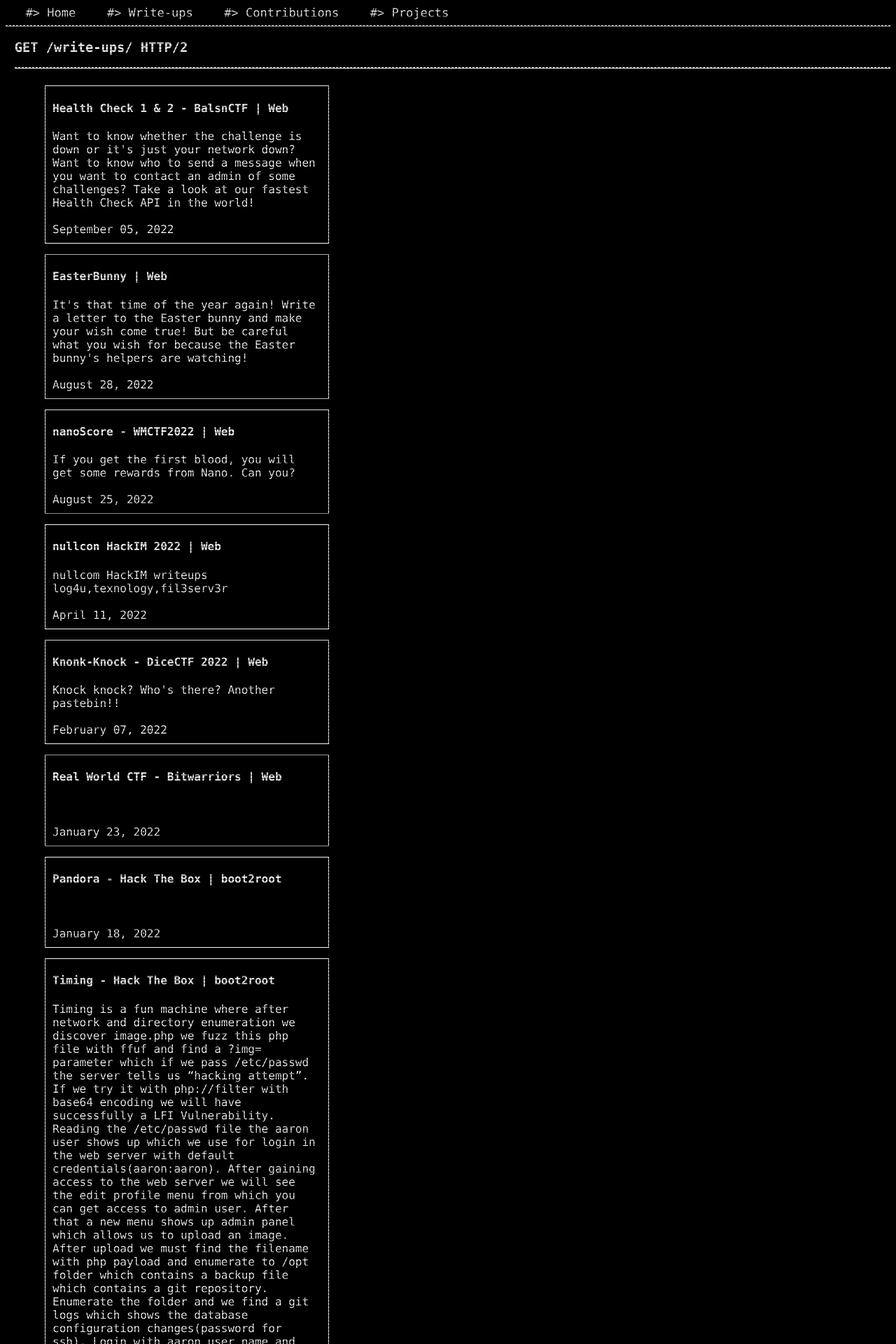
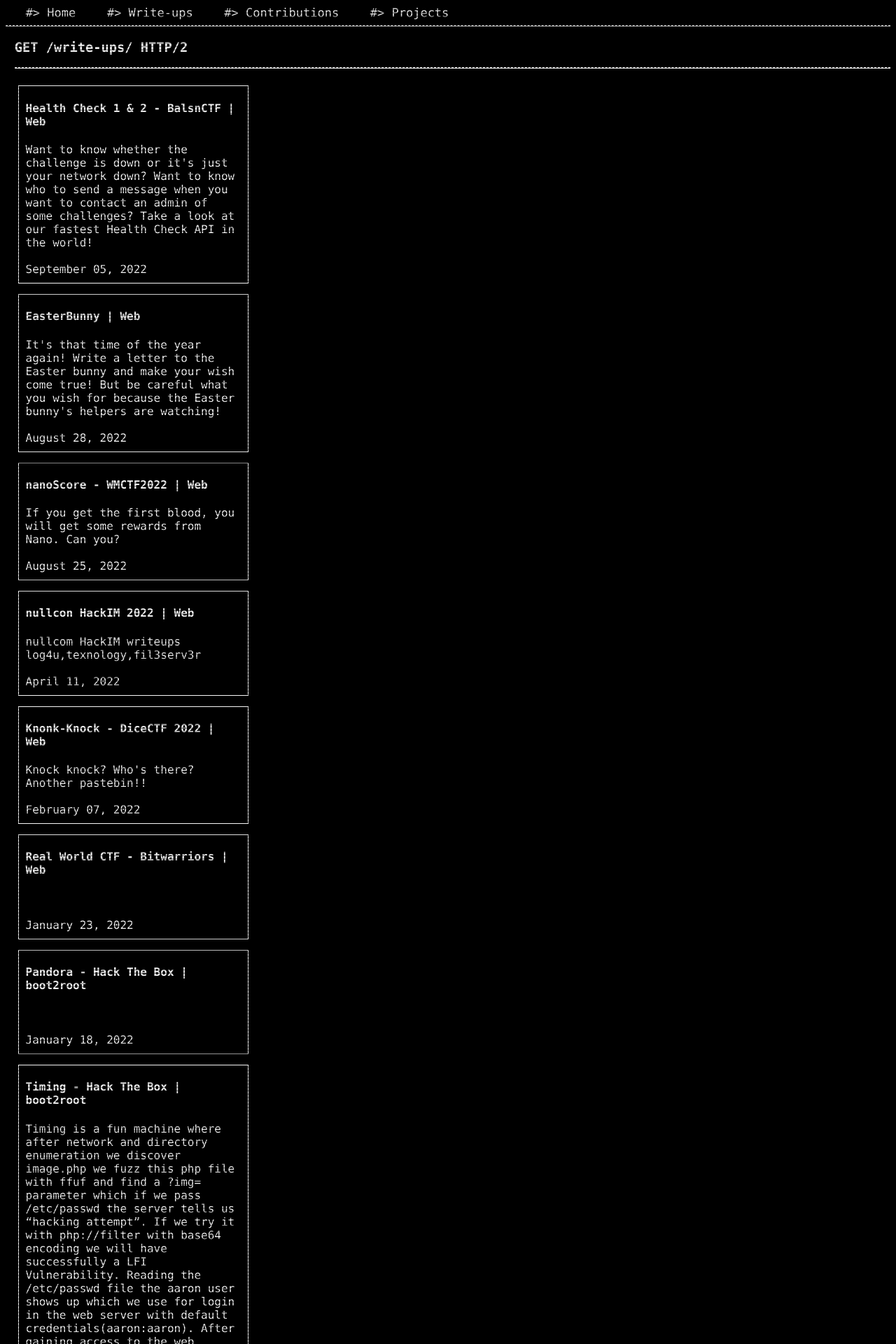
Before and after one commit to dhmosfunk/dhmosfunk.github.io, a Jekyll site: the page built from _pages/writeups.md, in a window 1280 px wide. Shown: the top 1920 px of the page at 70% size. Built offline with Jekyll 4.4.1, drawn with Linux system fonts in a browser that asks for light colours.

```diff
--- a/_sass/main.scss
+++ b/_sass/main.scss
@@ -287,14 +287,15 @@
 
 .left,.right {
   height: 100%;
-  width: 50%;
+  width: 40%;
   position: fixed;
   overflow-x: hidden;
 }
 
 .left {
   left: 0;
-  padding-left: 5%;
+  padding-left: 2%;
+  padding-right: 2%;
 }
 .right {
   right: 0;
```
